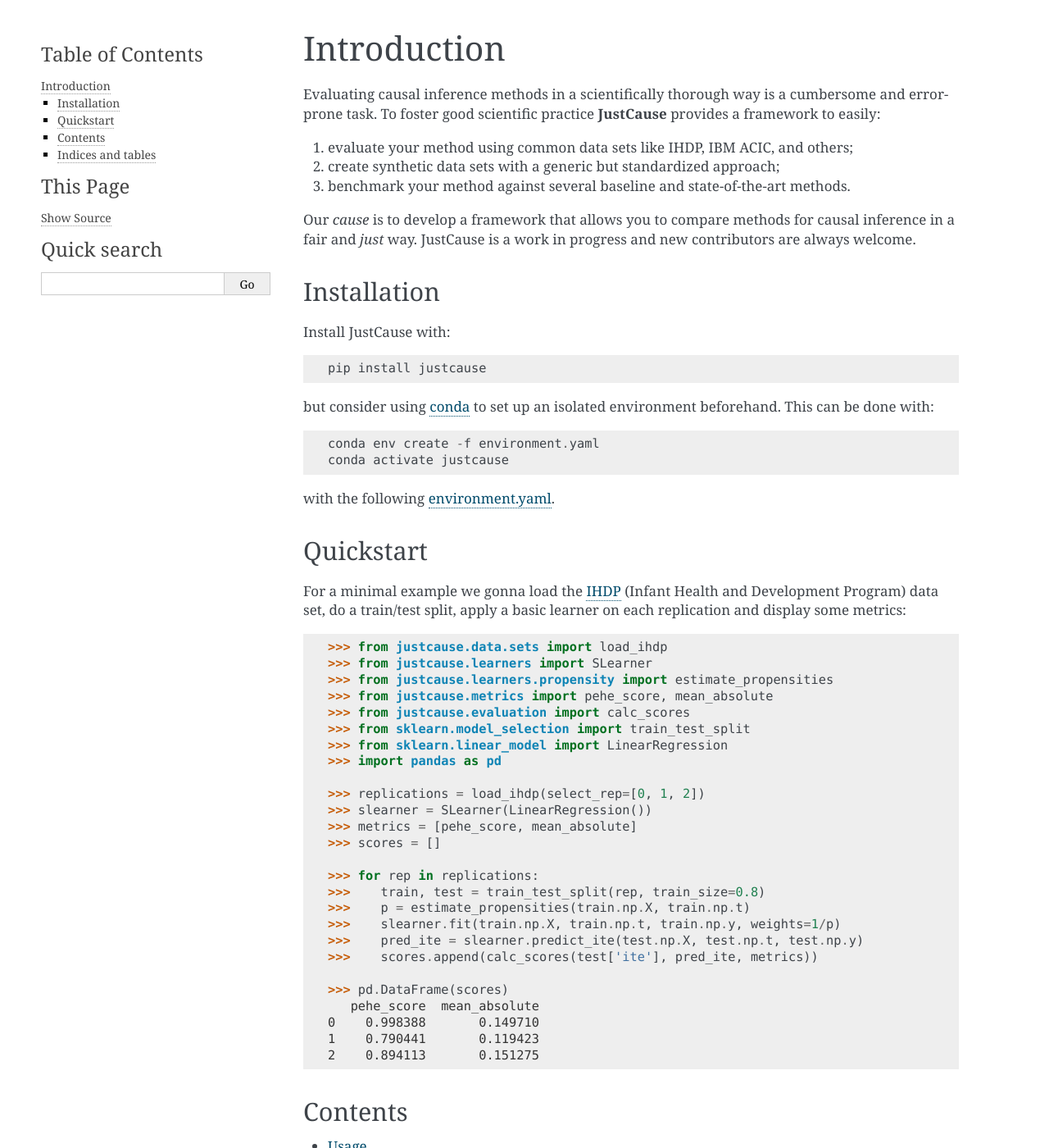
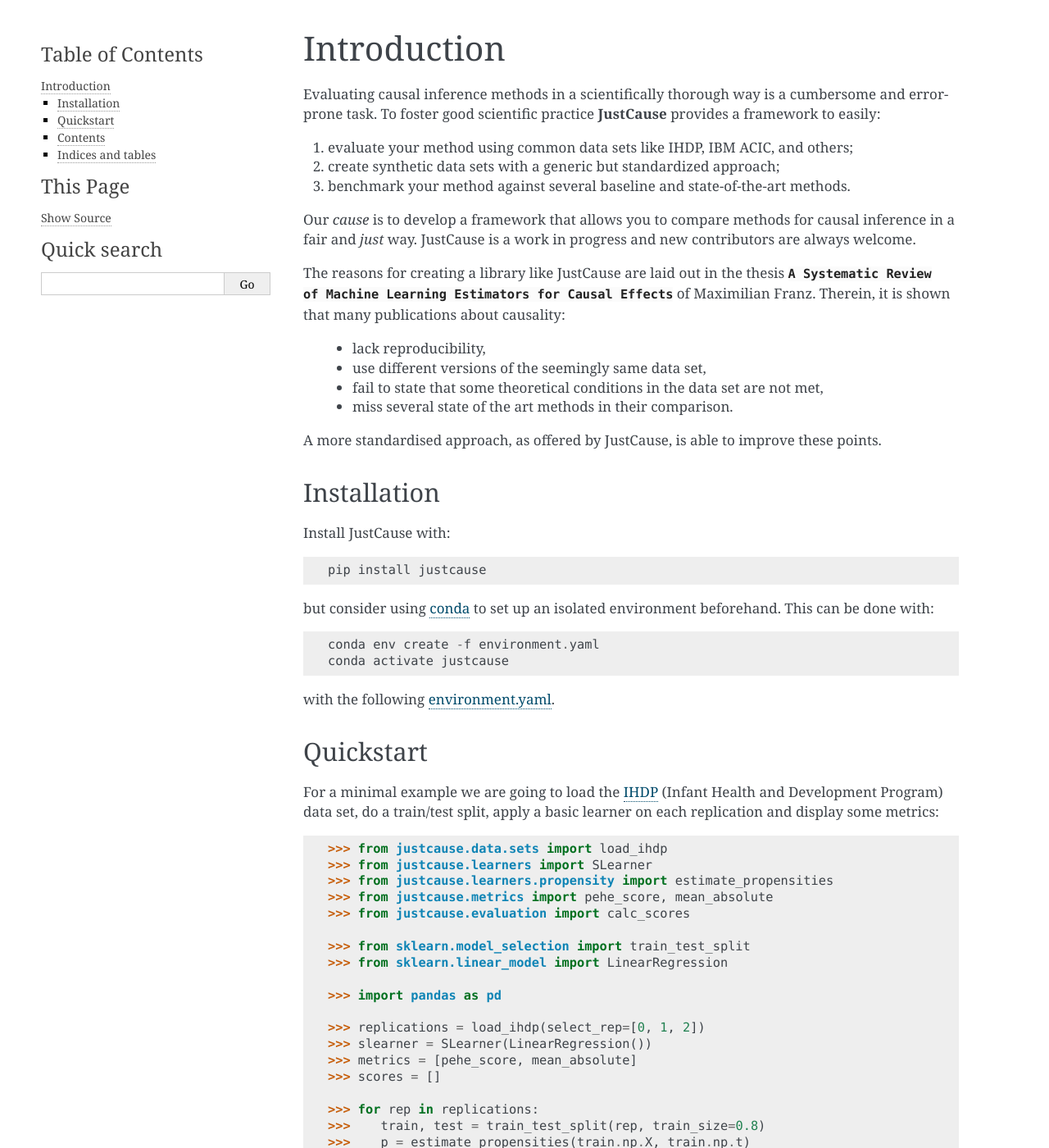
Before and after one commit to inovex/justcause, a Sphinx documentation site: the page built from docs/index.rst, in a window 1280 px wide and 1400 px high. Shown: the whole window at 82% size. Built offline with Sphinx 7.4.7, drawn with Linux system fonts in a browser that asks for light colours; pages that are not in the unit, such as notebooks, are missing from menus; the version number is read from the project's files by our own code.

Commit message:
Quickstart reworked

```diff
--- a/docs/index.rst
+++ b/docs/index.rst
@@ -12,6 +12,16 @@
 Our *cause* is to develop a framework that allows you to compare methods for causal inference
 in a fair and *just* way. JustCause is a work in progress and new contributors are always welcome.
 
+The reasons for creating a library like JustCause are laid out in the thesis
+:download:`A Systematic Review of Machine Learning Estimators for Causal Effects <thesis.pdf>`
+of Maximilian Franz. Therein, it is shown that many publications about causality:
+
+    * lack reproducibility,
+    * use different versions of the seemingly same data set,
+    * fail to state that some theoretical conditions in the data set are not met,
+    * miss several state of the art methods in their comparison.
+
+A more standardised approach, as offered by JustCause, is able to improve these points.
 
 Installation
 ============
@@ -30,7 +40,7 @@
 Quickstart
 ==========
 
-For a minimal example we gonna load the `IHDP`_ (Infant Health and Development Program) data set,
+For a minimal example we are going to load the `IHDP`_ (Infant Health and Development Program) data set,
 do a train/test split, apply a basic learner on each replication and display some metrics::
 
     >>> from justcause.data.sets import load_ihdp
@@ -38,8 +48,10 @@
     >>> from justcause.learners.propensity import estimate_propensities
     >>> from justcause.metrics import pehe_score, mean_absolute
     >>> from justcause.evaluation import calc_scores
+
     >>> from sklearn.model_selection import train_test_split
     >>> from sklearn.linear_model import LinearRegression
+
     >>> import pandas as pd
 
     >>> replications = load_ihdp(select_rep=[0, 1, 2])
@@ -68,10 +80,10 @@
 
    Usage <usage>
    Best Practices <best_practices>
-   Contributions & Help <contributing>
    License <license>
    Authors <authors>
    Changelog <changelog>
+   Contributions & Help <contributing>
    Module Reference <api/modules>
 
 
```
